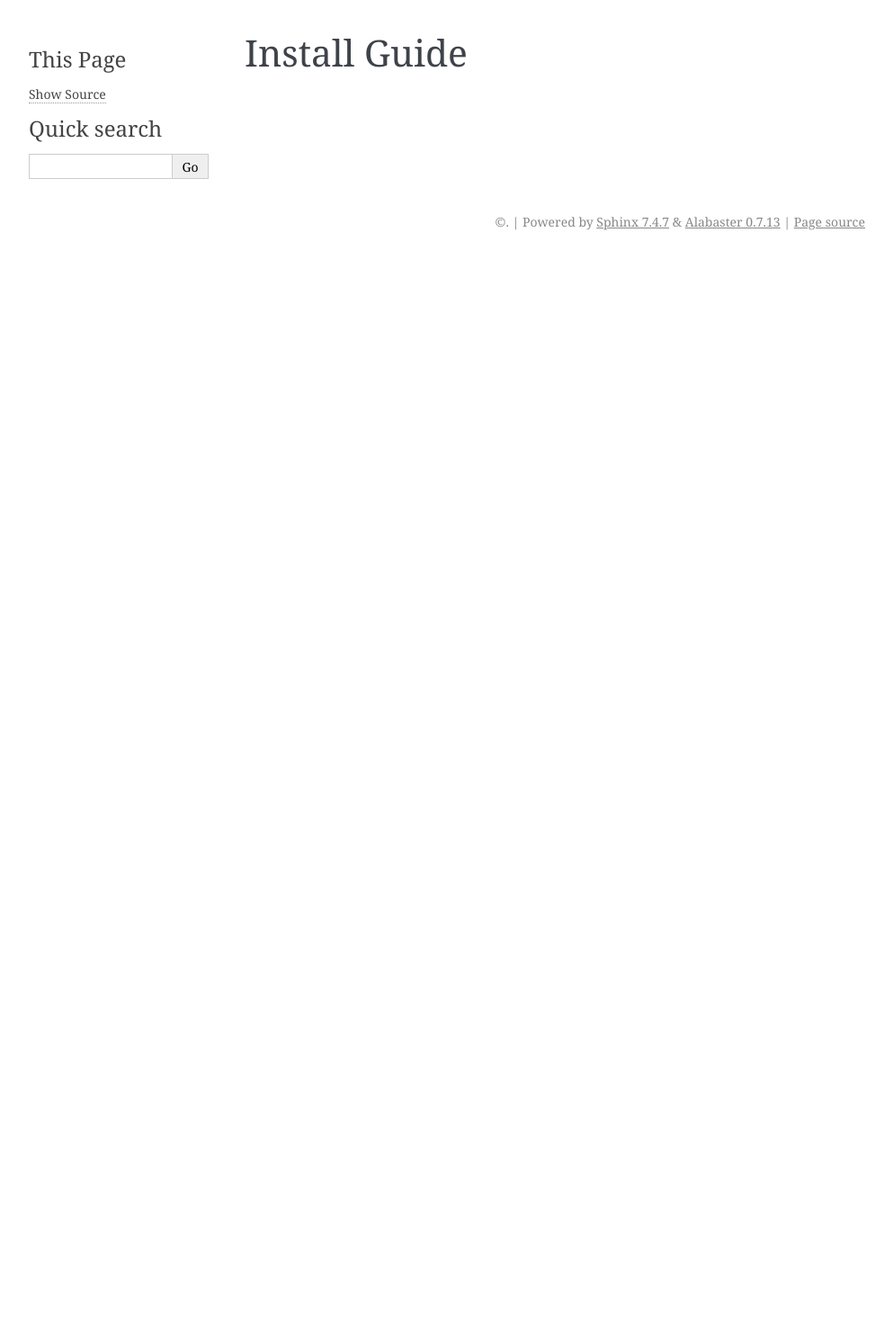
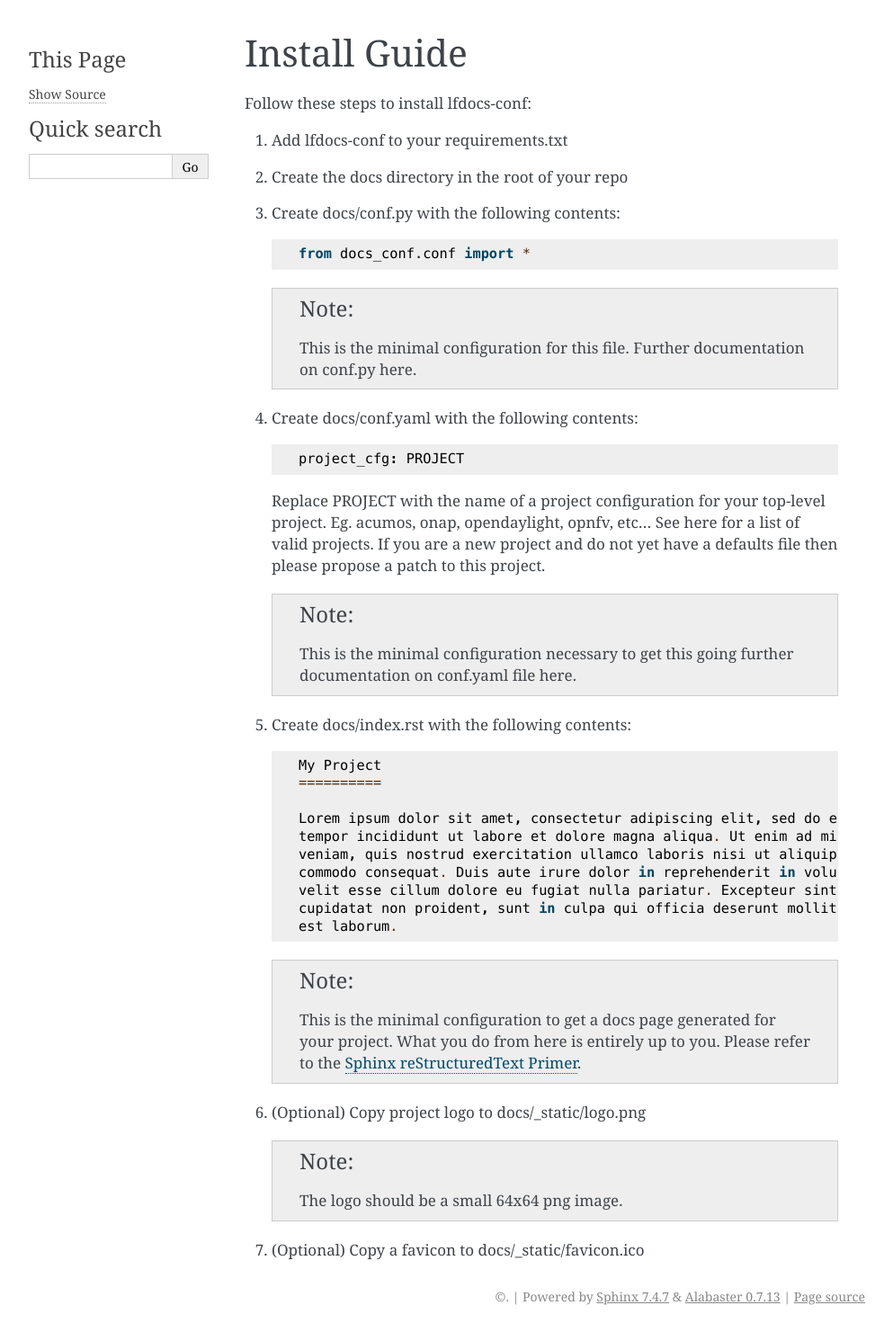
Before and after one commit to lfit/releng-docs-conf, a Sphinx documentation site: the page built from docs/install-guide.rst, in a window 1280 px wide. Shown: the whole page at 90% size, without its empty margins (148-1141 px from the left). Built offline with Sphinx 7.4.7, drawn with Linux system fonts in a browser that asks for light colours; before the commit the page ends 900 px from its top, so only the background shows below that.

Commit message:
Add initial install guide
Change-Id: I1044204ddaff54ffcd4b24393fd91038dd3e4e28
Signed-off-by: Thanh Ha <thanh.ha@linuxfoundation.org>

```diff
--- a/docs/install-guide.rst
+++ b/docs/install-guide.rst
@@ -1,2 +1,59 @@
+.. _lfdocs-conf-install:
+
 Install Guide
 =============
+
+Follow these steps to install lfdocs-conf:
+
+#. Add lfdocs-conf to your requirements.txt
+#. Create the docs directory in the root of your repo
+#. Create docs/conf.py with the following contents::
+
+     from docs_conf.conf import *
+
+   .. note::
+
+      This is the minimal configuration for this file. Further documentation on
+      conf.py here.
+
+#. Create docs/conf.yaml with the following contents::
+
+     project_cfg: PROJECT
+
+   Replace PROJECT with the name of a project configuration for your top-level
+   project. Eg. acumos, onap, opendaylight, opnfv, etc... See here for a list
+   of valid projects. If you are a new project and do not yet have a
+   defaults file then please propose a patch to this project.
+
+   .. note::
+
+      This is the minimal configuration necessary to get this going
+      further documentation on conf.yaml file here.
+
+#. Create docs/index.rst with the following contents::
+
+     My Project
+     ==========
+
+     Lorem ipsum dolor sit amet, consectetur adipiscing elit, sed do eiusmod
+     tempor incididunt ut labore et dolore magna aliqua. Ut enim ad minim
+     veniam, quis nostrud exercitation ullamco laboris nisi ut aliquip ex ea
+     commodo consequat. Duis aute irure dolor in reprehenderit in voluptate
+     velit esse cillum dolore eu fugiat nulla pariatur. Excepteur sint occaecat
+     cupidatat non proident, sunt in culpa qui officia deserunt mollit anim id
+     est laborum.
+
+   .. note::
+
+      This is the minimal configuration to get a docs page generated
+      for your project. What you do from here is entirely up to you. Please
+      refer to the `Sphinx reStructuredText Primer
+      <http://www.sphinx-doc.org/en/stable/rest.html>`_.
+
+#. (Optional) Copy project logo to docs/_static/logo.png
+
+   .. note::
+
+      The logo should be a small 64x64 png image.
+
+#. (Optional) Copy a favicon to docs/_static/favicon.ico
```
